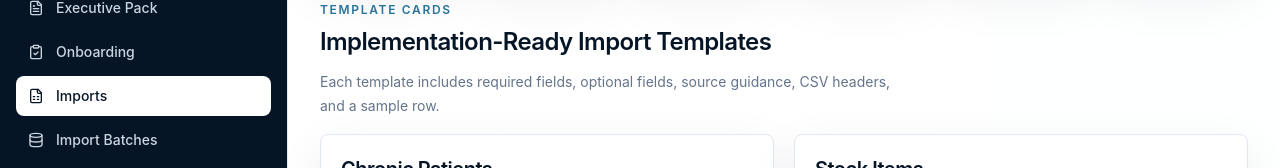
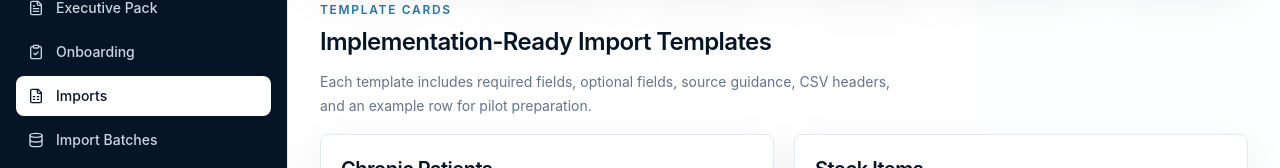
Before and after one commit to MarlonLoner/PORTIONS, a Next.js app: page /imports in a window 1280 px wide. Shown: the part 600-768 px from the top of the page. Built offline with nearby package versions, Linux system fonts and the light colour scheme.

Commit message:
Finalize PORTIONS live demo readiness

```diff
--- a/src/app/(admin)/imports/page.tsx
+++ b/src/app/(admin)/imports/page.tsx
@@ -75,7 +75,7 @@ export default function ImportsPage() {
       </section>
 
       <section className="space-y-4">
-        <SectionHeader eyebrow="Template cards" title="Implementation-Ready Import Templates" helper="Each template includes required fields, optional fields, source guidance, CSV headers, and a sample row." />
+        <SectionHeader eyebrow="Template cards" title="Implementation-Ready Import Templates" helper="Each template includes required fields, optional fields, source guidance, CSV headers, and an example row for pilot preparation." />
         <div className="grid gap-5 xl:grid-cols-2">
           {templates.map((template) => {
             const headers = getTemplateCsvHeader(template);
```
